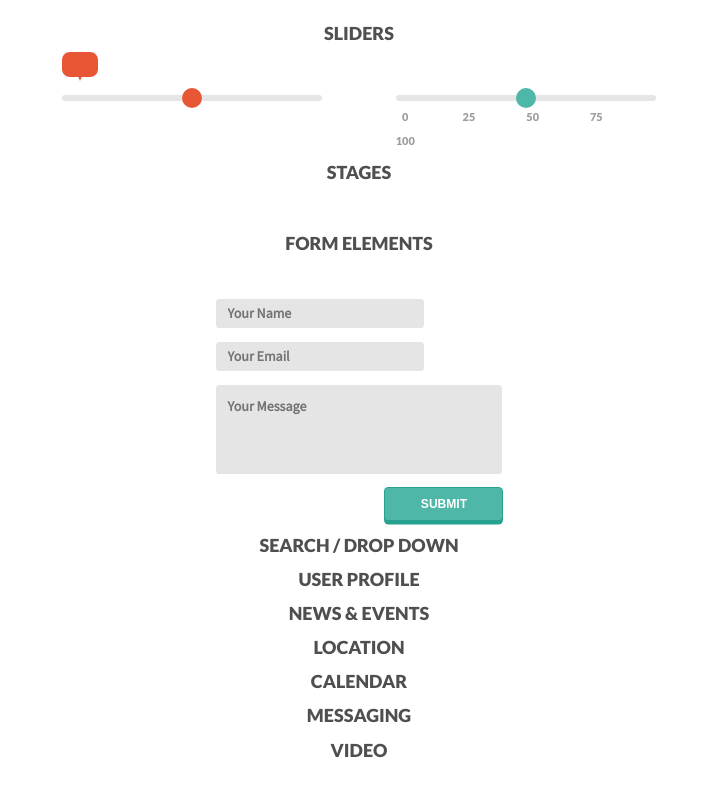
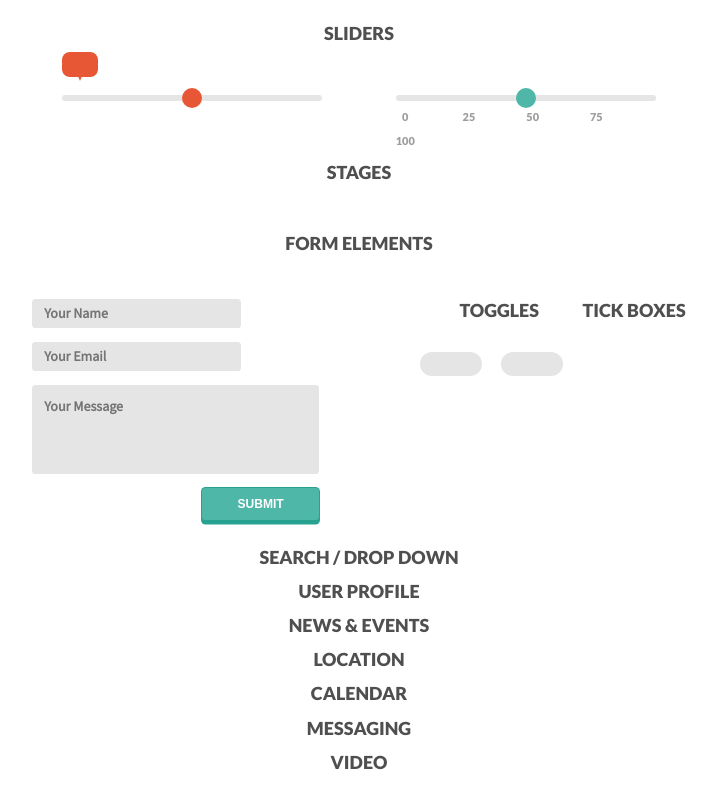
Before and after one commit to enc111/second-UI, a website built with webpack: page frontend/main.pug in a window 1280 px wide. Shown: the part 692-1477 px from the top of the page, without its empty margins (281-998 px from the left). Built offline with nearby package versions, Linux system fonts and the light colour scheme; a web font is replaced by a local one.

Commit message:
form elements toggles (без круга с текстом)

```diff
--- a/docs/styles.css
+++ b/docs/styles.css
@@ -121,7 +121,8 @@ body {
   text-align: center;
   font-family: LatoBlack;
 }
-h1 {
+h1,
+h2 {
   font-size: 1rem;
   text-transform: uppercase;
   color: #4f4f4f;
@@ -428,9 +429,17 @@ input[type='range']::-moz-range-track {
 .form-elements h1 {
   margin: 2.72rem auto 2.5rem auto;
 }
+.form-elements h2 {
+  margin: 0 auto 1.72rem auto;
+}
+.form-elements > div {
+  display: inline-block;
+  vertical-align: top;
+}
 .form-elements__form {
+  display: inline-block;
   width: 15.94rem;
-  margin: 0 auto;
+  margin: 0 5.389rem 0 auto;
 }
 .form-elements__form textarea,
 .form-elements__form input[type='submit'] {
@@ -486,7 +495,7 @@ input[type='range']::-moz-range-track {
 }
 .form-elements__form input:valid:focus + div.form-elements__form_valid-msg:before,
 .form-elements__form input:invalid:not([type='submit']) + div.form-elements__form_valid-msg:before {
-  content: "";
+  content: '';
   display: inline-block;
   position: absolute;
   width: 0;
@@ -559,6 +568,23 @@ input[type='range']::-moz-range-track {
   color: #fff;
   background: #4eb7a8;
 }
+.form-elements__toggles {
+  display: inline-block;
+  margin-right: 0.89rem;
+}
+.form-elements__toggles label {
+  display: inline-block;
+  width: 3.44rem;
+  height: 1.33rem;
+  border-radius: 1.72rem;
+  background: #e5e5e5;
+}
+.form-elements__toggles input[type='checkbox'] {
+  display: none;
+}
+.form-elements__toggles input[type='checkbox']:checked + label {
+  background: #4eb7a8;
+}
 @-moz-keyframes ripple-animation {
   from {
     transform: scale(1);
--- a/frontend/form_elements/form_elements.pug
+++ b/frontend/form_elements/form_elements.pug
@@ -1,12 +1,23 @@
 mixin form-elements()
     div.form-elements
         h1 Form elements
-        form.form-elements__form(action='' method='')
-            div
-                input.form-elements__form_name(type='text' placeholder='Your Name')
-                div.form-elements__form_valid-msg
-            div
-                input.form-elements__form_email(type='email' placeholder='Your Email')
-                div.form-elements__form_valid-msg
-            textarea.form-elements__form_message(rows='4' placeholder='Your Message')
-            input.form-elements__form_submit(type='submit' value='Submit')
+        div
+            form.form-elements__form(action='' method='')
+                div
+                    input.form-elements__form_name(type='text' placeholder='Your Name')
+                    div.form-elements__form_valid-msg
+                div
+                    input.form-elements__form_email(type='email' placeholder='Your Email')
+                    div.form-elements__form_valid-msg
+                textarea.form-elements__form_message(rows='4' placeholder='Your Message')
+                input.form-elements__form_submit(type='submit' value='Submit')
+        div
+            h2 Toggles
+            div.form-elements__toggles
+                input#toggle1(type='checkbox')
+                label(for='toggle1')
+            div.form-elements__toggles
+                input#toggle2(type='checkbox')
+                label(for='toggle2')
+        div
+            h2 Tick boxes
--- a/frontend/form_elements/form_elements.styl
+++ b/frontend/form_elements/form_elements.styl
@@ -3,9 +3,17 @@
 .form-elements h1
   margin 2.72rem auto 2.5rem auto
 
+.form-elements h2
+  margin 0 auto 1.72rem auto
+
+.form-elements > div
+  display inline-block
+  vertical-align top
+
 .form-elements__form
+  display inline-block
   width 15.94rem
-  margin 0 auto
+  margin 0 5.389rem 0 auto
   & textarea
   & input[type='submit']
     display block
@@ -57,7 +65,7 @@
   display inline-block
   margin-left 0.39rem
   &:before
-    content ""
+    content ''
     display inline-block
     position absolute
     width 0
@@ -103,3 +111,17 @@
   button-shadow 0.2rem first-border-color
   margin-left auto
   margin-right 0
+
+.form-elements__toggles
+  display inline-block
+  margin-right 0.89rem
+.form-elements__toggles label
+  display inline-block
+  width 3.44rem
+  height 1.33rem
+  border-radius 1.72rem
+  background arrow-circle-color
+.form-elements__toggles input[type='checkbox']
+  display none
+.form-elements__toggles input[type='checkbox']:checked + label
+  background first-color
--- a/frontend/main.styl
+++ b/frontend/main.styl
@@ -39,10 +39,12 @@ body
   text-align center
   font-family LatoBlack
 
-h1
+h1,
+h2
   font-size 1rem
   text-transform uppercase
   color header-color
+
 .ripple-effect
   position absolute
   border-radius 50%
```
Also changed, not shown: docs/index.html (+1 -1 lines).
